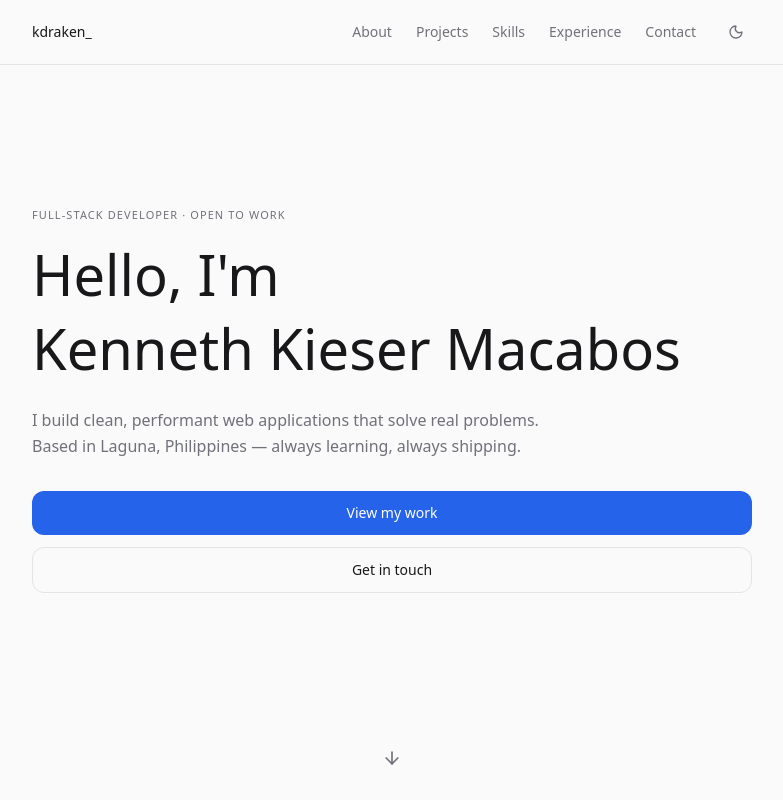
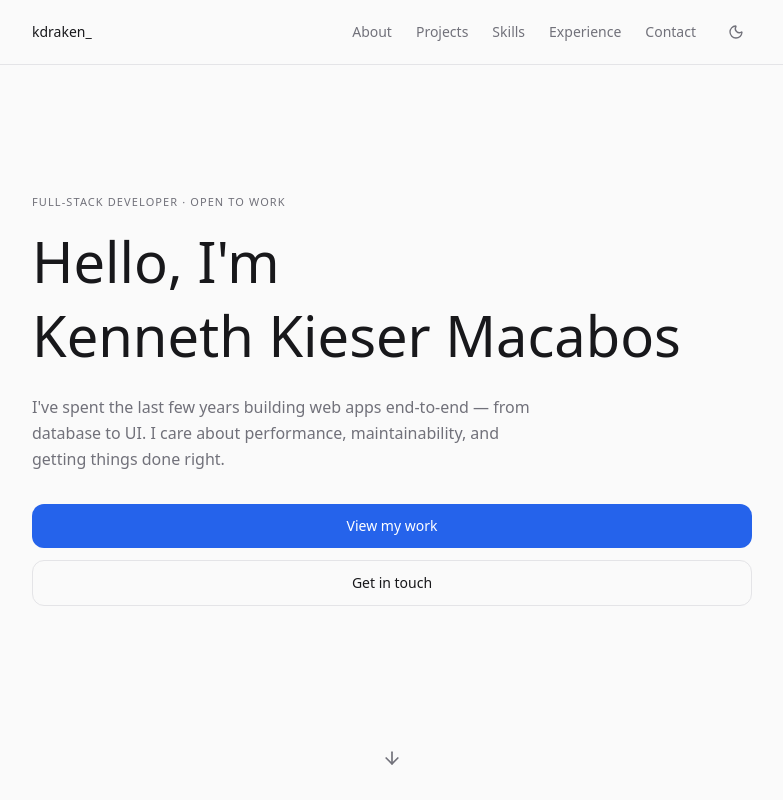
Before and after one commit to tokuchii/kdraken, a Next.js app: page / in a window 1280 px wide. Shown: the top 800 px of the page, without its empty margins (248-1031 px from the left). Built offline with nearby package versions, Linux system fonts and the light colour scheme; no server answers.

Commit message:
updatev7

```diff
--- a/src/app/components/sections/Hero.tsx
+++ b/src/app/components/sections/Hero.tsx
@@ -56,8 +56,7 @@ export default function Hero() {
             fontSize: "clamp(0.875rem, 1.5vw, 1rem)",
           }}
         >
-          I build clean, performant web applications that solve real problems.
-          Based in Laguna, Philippines — always learning, always shipping.
+         I've spent the last few years building web apps end-to-end — from database to UI. I care about performance, maintainability, and getting things done right.
         </motion.p>
 
         <motion.div
--- a/src/app/layout.tsx
+++ b/src/app/layout.tsx
@@ -15,12 +15,12 @@ const geistMono = Geist_Mono({
 });
 
 export const metadata: Metadata = {
-  title: "Kenneth Kieser Macabos — Full-Stack Developer",
+  title: "kdraken_",
   description:
     "Full-Stack Developer building clean, performant web applications. Based in Laguna, Philippines.",
   keywords: ["developer", "full-stack", "portfolio", "Next.js", "React"],
   openGraph: {
-    title: "Kenneth Kieser Macabos — Full-Stack Developer",
+    title: "kdraken_",
     description:
       "Full-Stack Developer building clean, performant web applications.",
     type: "website",
```
